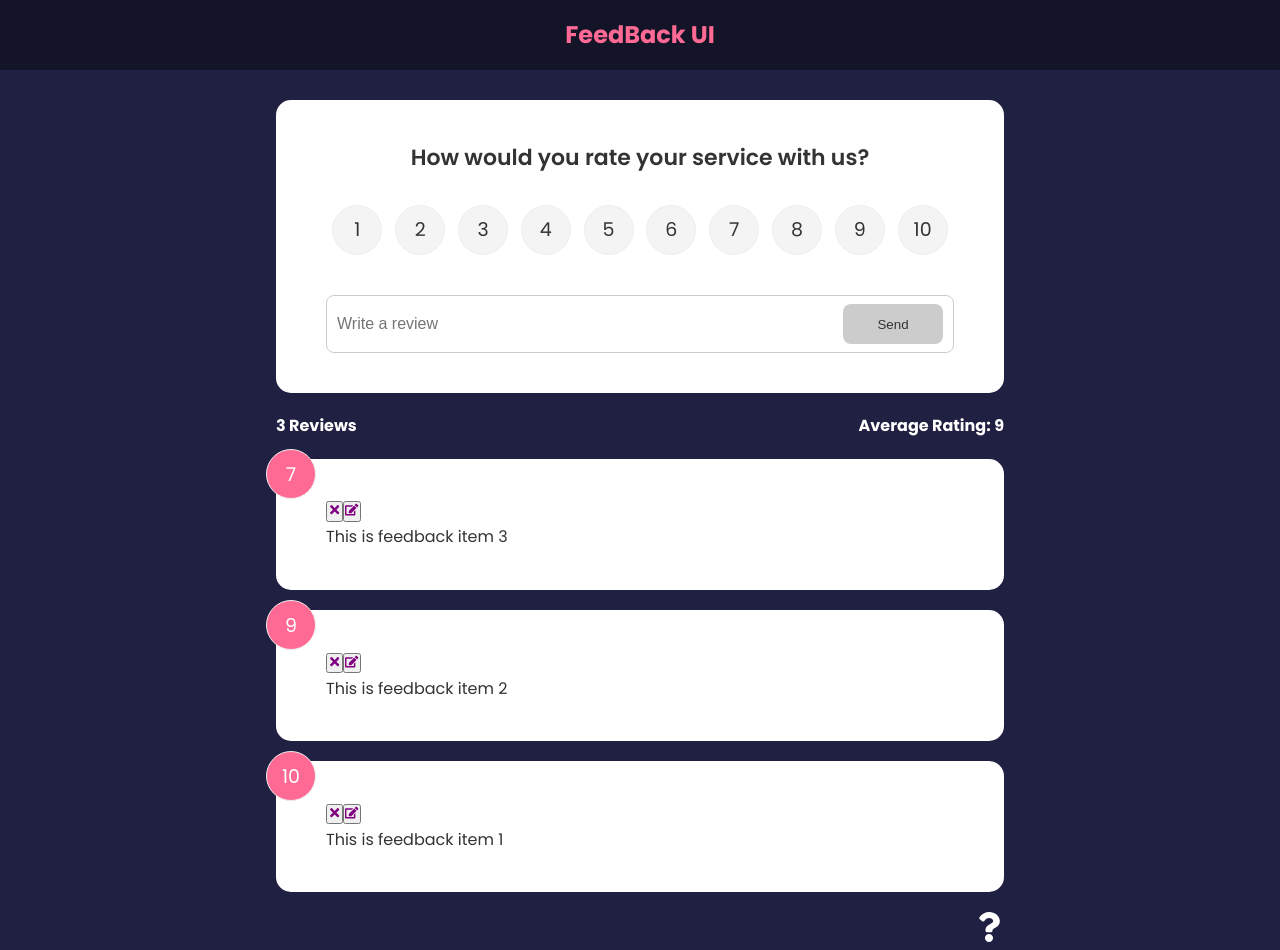
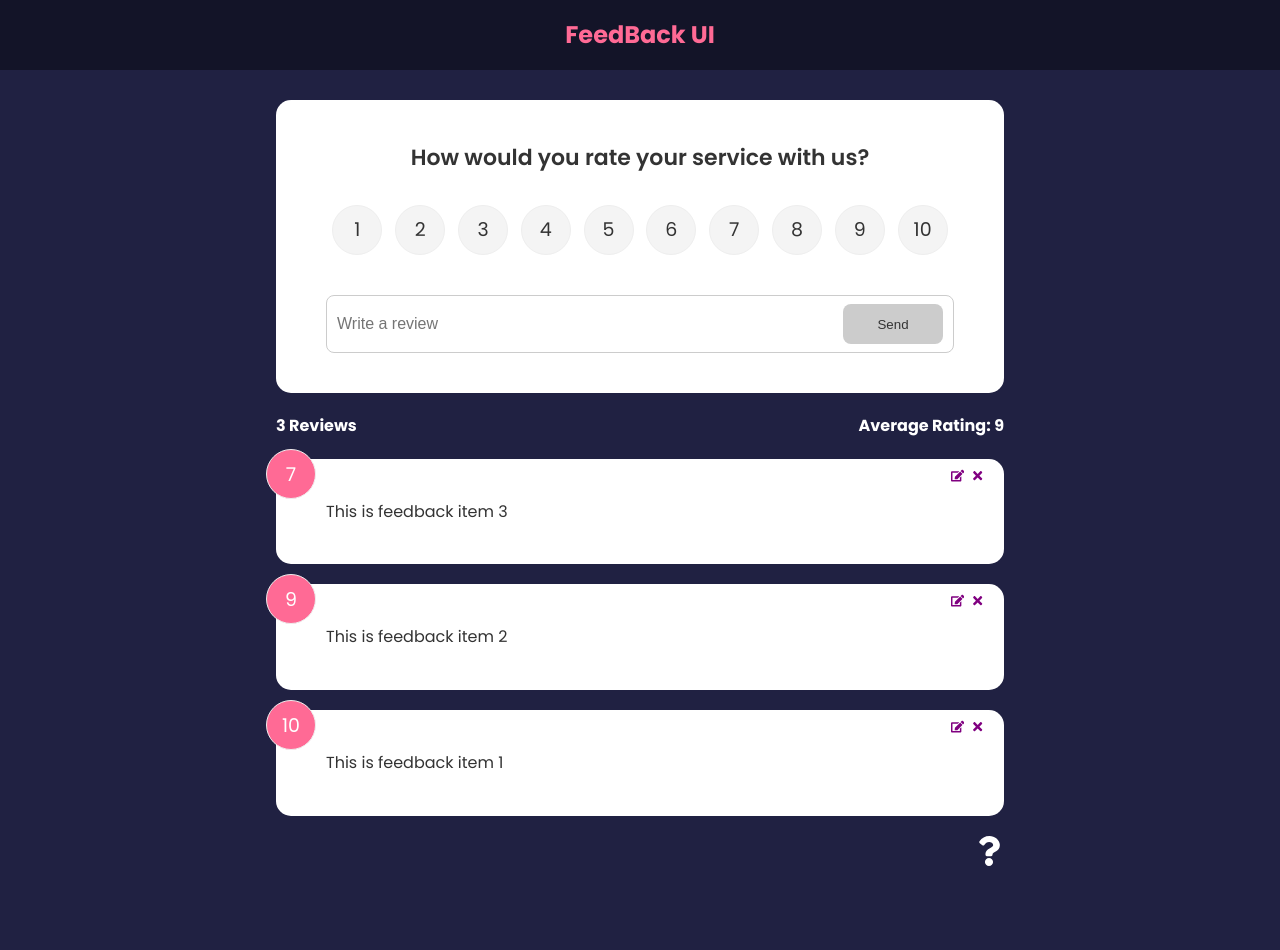
Before and after one commit to GUchechi/G-FeebBack-App, a React (Create React App) app: page / in a window 1280 px wide. After the commit the page ends 873 px from the top, so only its background shows below. Built offline with nearby package versions, Linux system fonts and the light colour scheme; data requests are answered from the project's data file.

Commit message:
refactoring

```diff
--- a/src/index.css
+++ b/src/index.css
@@ -131,7 +131,15 @@ input:focus {
   left: -10px;
 }
 
-
+.close,
+.edit {
+  position: absolute;
+  top: 10px;
+  right: 20px;
+  cursor: pointer;
+  background: none;
+  border: none;
+}
 
 .edit {
   right: 40px;
```
